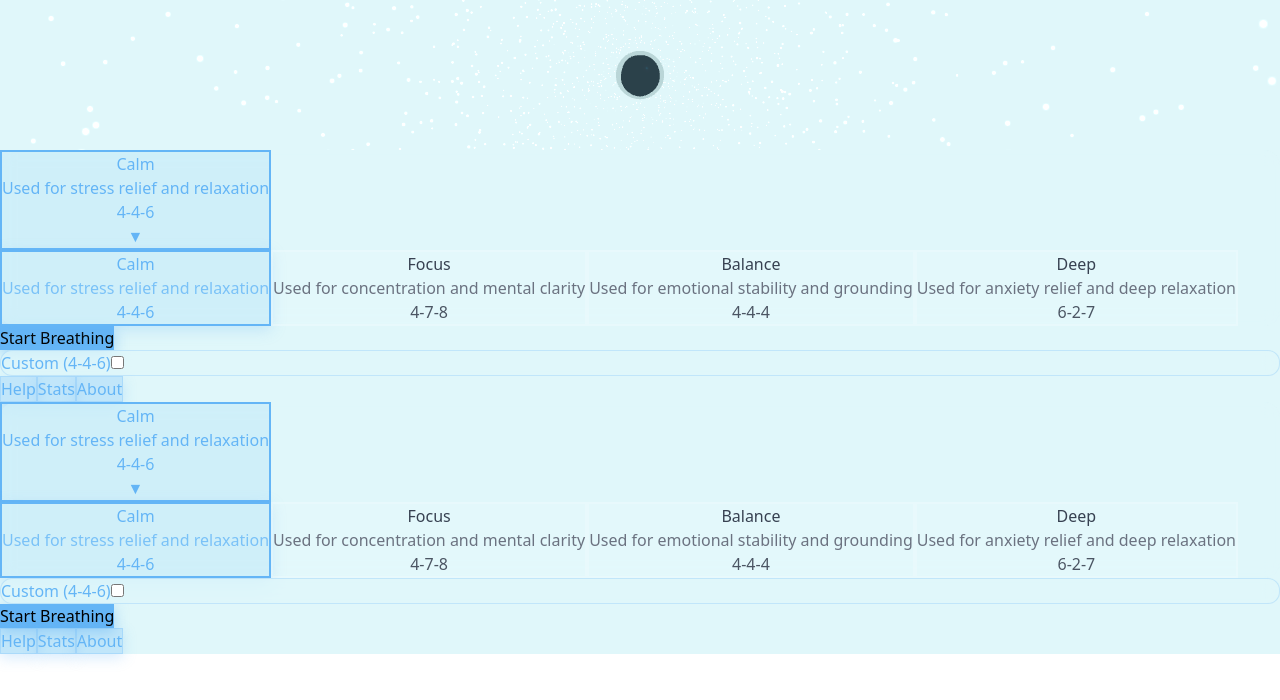
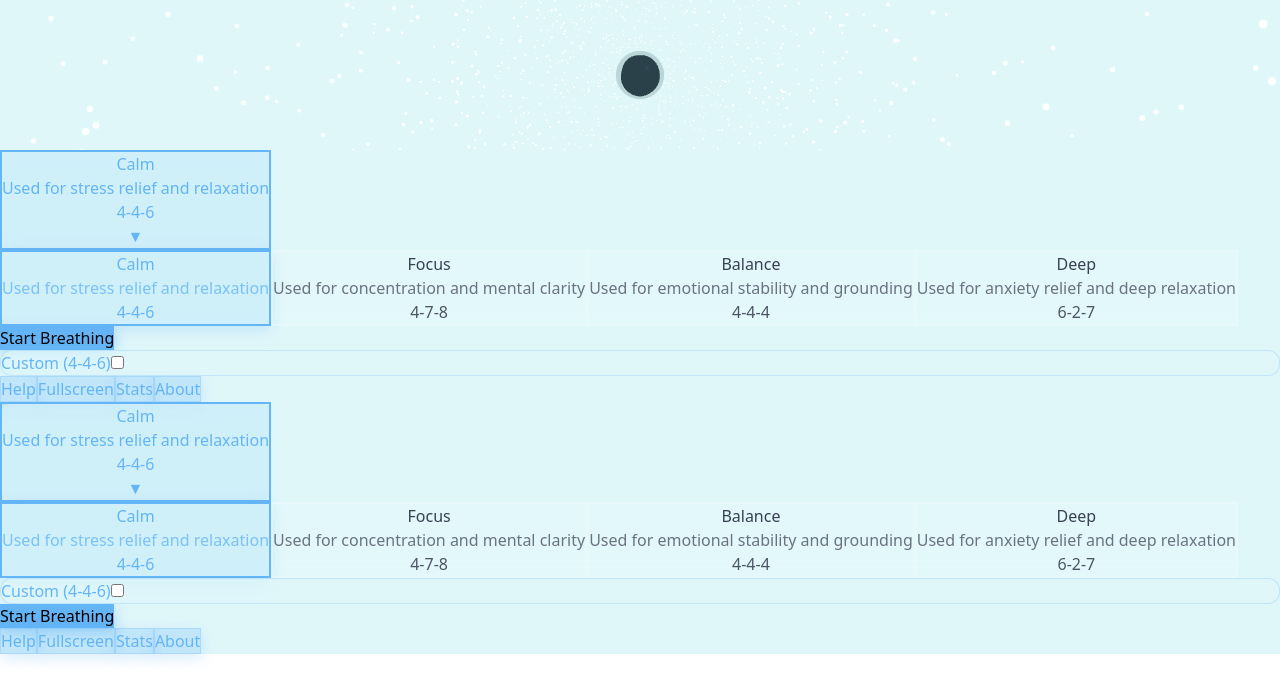
Before and after one commit to parthsali/Breathing-App, a React (Vite) app: page / in a window 1280 px wide. Shown: the top 700 px of the page. Built offline with nearby package versions, Linux system fonts and the light colour scheme.

Commit message:
feat: Add fullscreen toggle functionality to the HomePage and introduce pnpm-lock.yaml.

```diff
--- a/src/pages/HomePage.tsx
+++ b/src/pages/HomePage.tsx
@@ -3,7 +3,7 @@
  * This component sets up the 3D scene with Three.js and manages the overall layout.
  * It includes the breathing sphere visualization, controls, and navigation elements.
  */
-import React, { useState } from 'react';
+import React, { useState, useEffect } from 'react';
 import { Canvas } from '@react-three/fiber';
 import { OrbitControls, Stars } from '@react-three/drei';
 import { BreathingSphere } from '../components/BreathingSphere';
@@ -114,6 +114,30 @@ const HomePage: React.FC = () => {
   const navigate = useNavigate();
   const [isCountdownVisible, setIsCountdownVisible] = useState(false);
   const [showHelp, setShowHelp] = useState(false);
+  const [isFullscreen, setIsFullscreen] = useState(false);
+
+  useEffect(() => {
+    const handleFullscreenChange = () => {
+      setIsFullscreen(!!document.fullscreenElement);
+    };
+    document.addEventListener('fullscreenchange', handleFullscreenChange);
+    return () => document.removeEventListener('fullscreenchange', handleFullscreenChange);
+  }, []);
+
+  /**
+   * Toggles the application between fullscreen and normal windowed mode
+   */
+  const toggleFullscreen = () => {
+    if (!document.fullscreenElement) {
+      document.documentElement.requestFullscreen().catch((err) => {
+        console.error(`Error attempting to enable full-screen mode: ${err.message} (${err.name})`);
+      });
+    } else {
+      if (document.exitFullscreen) {
+        document.exitFullscreen();
+      }
+    }
+  };
 
   // Determine if buttons should be disabled
   const isButtonsDisabled = isCountdownVisible || isBreathing;
@@ -187,6 +211,18 @@ const HomePage: React.FC = () => {
             Help
           </button>
           <button
+            onClick={toggleFullscreen}
+            className={`${BUTTON_STYLES.base} text-sm px-3 py-1.5`}
+            style={{
+              ...BUTTON_STYLES.help(theme.primary),
+              filter: isButtonsDisabled ? 'blur(8px)' : 'none',
+              pointerEvents: isButtonsDisabled ? 'none' : 'auto',
+              opacity: isButtonsDisabled ? 0.5 : 1
+            }}
+          >
+            {isFullscreen ? 'Exit Fullscreen' : 'Fullscreen'}
+          </button>
+          <button
             onClick={() => navigate('/stats')}
             className={`${BUTTON_STYLES.base} text-sm px-3 py-1.5`}
             style={{
@@ -234,6 +270,18 @@ const HomePage: React.FC = () => {
             }}
           >
             Help
+          </button>
+          <button
+            onClick={toggleFullscreen}
+            className={`${BUTTON_STYLES.base}`}
+            style={{
+              ...BUTTON_STYLES.help(theme.primary),
+              filter: isButtonsDisabled ? 'blur(8px)' : 'none',
+              pointerEvents: isButtonsDisabled ? 'none' : 'auto',
+              opacity: isButtonsDisabled ? 0.5 : 1
+            }}
+          >
+            {isFullscreen ? 'Exit Fullscreen' : 'Fullscreen'}
           </button>
           <button
             onClick={() => navigate('/stats')}
```
